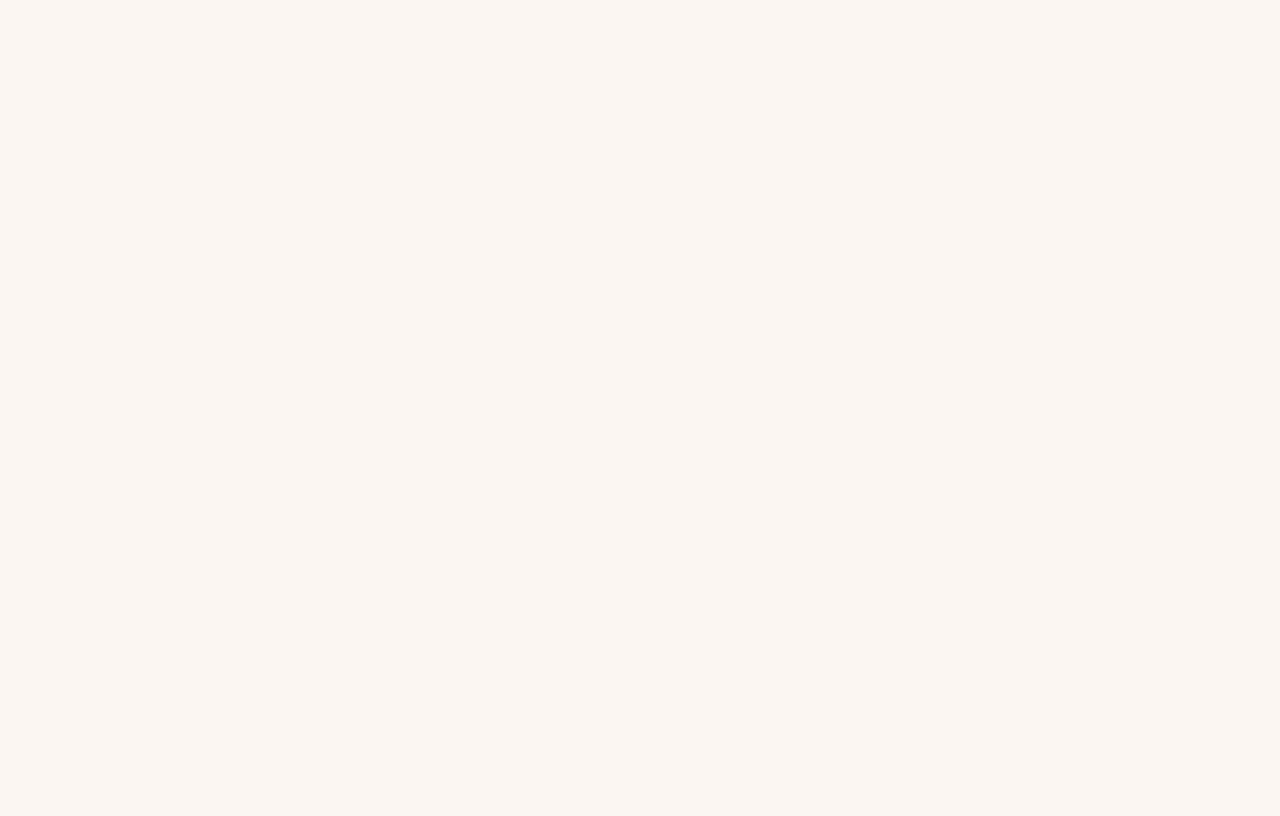
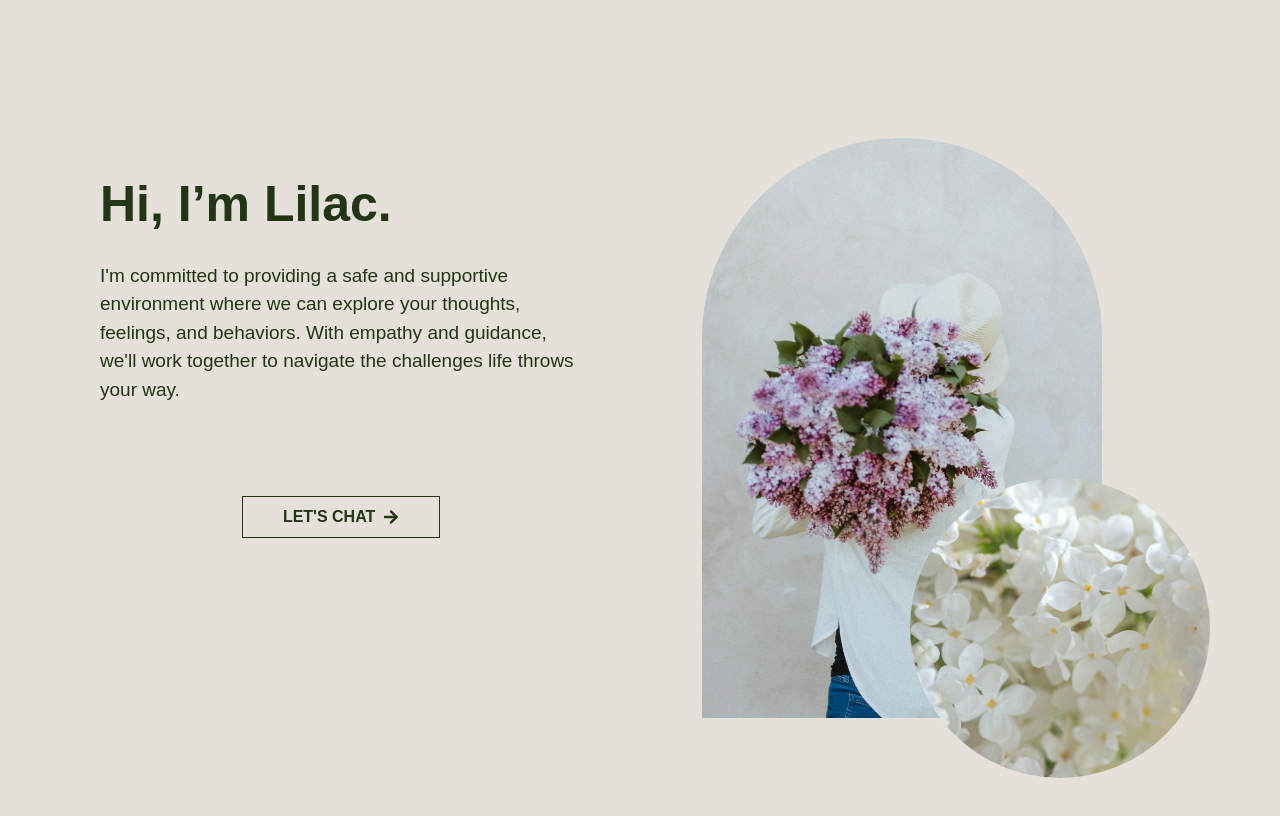
Before and after one commit to imkashishkathuria/maya-reynolds-therapy, a Next.js app: page / in a window 1280 px wide. Shown: the part 3261-4077 px from the top of the page. Before the commit the page ends 3299 px from the top, so only its background shows below. Built offline with nearby package versions, Linux system fonts and the light colour scheme.

Commit message:
Introduction Section completed

```diff
--- /dev/null
+++ b/Components/Intro.jsx
@@ -0,0 +1,50 @@
+import Image from 'next/image'
+import React from 'react'
+import PageHeadings from './PageHeadings'
+import PageButtons from './PageButtons'
+import SubHeading from './SubHeading'
+
+const Intro = () => {
+    return (
+        <div>
+            <div className='flex justify-between px-15 py-35 items-center gap-30 bg-[#e5e0da]'>
+
+
+                <div className='flex flex-col gap-8 pl-10  mb-30 w-1/2'>
+                    <SubHeading text="Hi, I’m Lilac." />
+                    <p className='whitespace-pre-wrap font-[500] text-[19px]'>I'm committed to providing a safe and supportive environment where we can explore your thoughts, feelings, and behaviors. With empathy and guidance, we'll work together to navigate the challenges life throws your way.</p>
+                    <div className='flex justify-center mt-15'>
+                        <PageButtons text="Let's Chat" />
+                    </div>
+
+                </div>
+
+                <div className="relative w-1/2 h-[560px]">
+
+                    <div className="relative overflow-hidden rounded-t-[180px]">
+                        <Image
+                            src="/assets/intro2.webp"
+                            alt="Main"
+                            width={400}
+                            height={500}
+                            priority
+                            className='rounded-tl-full rounded-tr-full h-[580px]'
+                        />
+                    </div>
+
+                    <div className=" absolute bottom-[-80px] right-[10px] w-[300px] h-[300px] rounded-full overflow-hidden">
+                        <Image
+                            src="/assets/intro.webp"
+                            alt="Overlay"
+                            fill
+                            className="object-cover scale-110"
+                        />
+                    </div>
+
+                </div>
+            </div>
+        </div>
+    )
+}
+
+export default Intro
--- a/Components/WorkWithMe.jsx
+++ b/Components/WorkWithMe.jsx
@@ -6,7 +6,7 @@ import Image from 'next/image'
 const WorkWithMe = () => {
   return (
       <div>
-            <div className='mb-10 h-100vh'>
+            <div className=' h-100vh'>
                 <div className='flex justify-between bg-[#c2bfcb]'>
 
                     <Image
--- a/app/page.js
+++ b/app/page.js
@@ -1,5 +1,6 @@
 import GetInTouch from "@/Components/GetInTouch";
 import HeroSection from "@/Components/HeroSection";
+import Intro from "@/Components/Intro";
 import Navbar from "@/Components/Navbar";
 import Specialities from "@/Components/Specialities";
 import WorkWithMe from "@/Components/WorkWithMe";
@@ -13,6 +14,7 @@ export default function Home() {
     <GetInTouch />
     <Specialities  />
     <WorkWithMe />
+    <Intro />
     </>
   );
 }
```
Also changed, not shown: public/assets/intro.webp (added), public/assets/intro2.webp (added).
